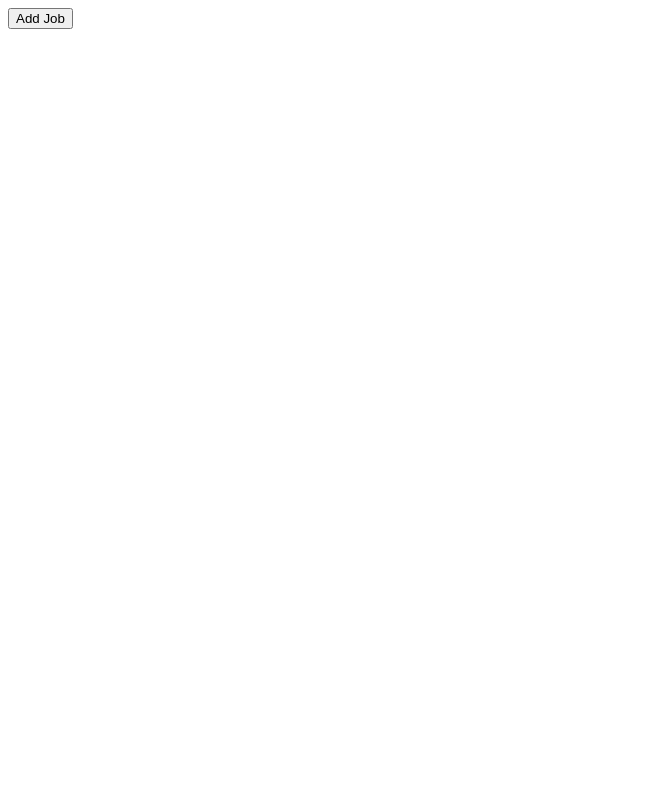
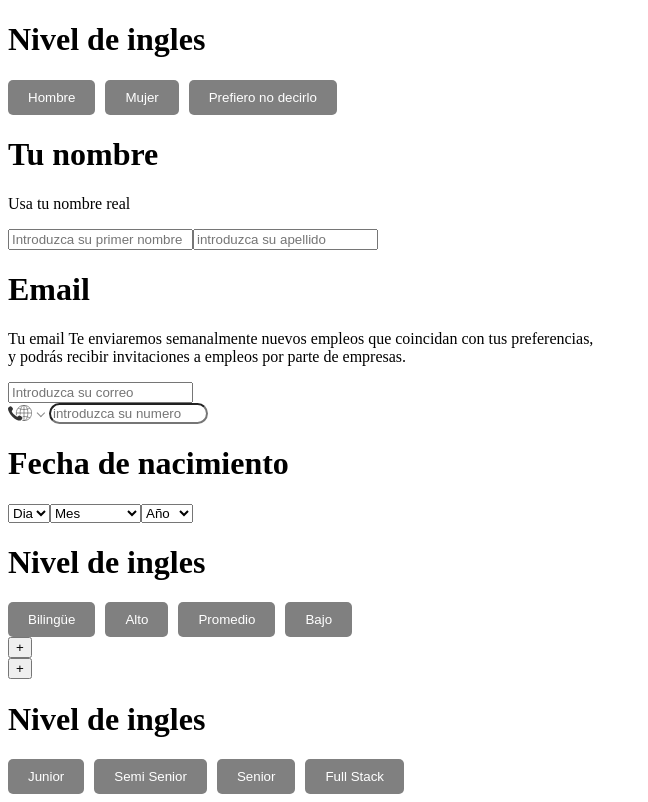
Before and after one commit to No-Country/c10-9-t-javareact, a React (Vite) app: page / in a window 1280 px wide. Shown: the whole page, without its empty margins (0-648 px from the left). Built offline with nearby package versions, Linux system fonts and the light colour scheme.

Commit message:
Trabajando en nuevas características

```diff
--- a/src/components/ProfessionalDescriptionInput.jsx
+++ b/src/components/ProfessionalDescriptionInput.jsx
@@ -1,53 +1,52 @@
-
 import React, { useState } from 'react'
+import JobSelector from '../containers/JobSelector'
+import SelectedJobs from '../containers/SelectedJobs'
 
 function ProfessionalDescriptionInput () {
+  const [showModal, setShowModal] = useState(false)
   const [selectedJobs, setSelectedJobs] = useState([])
-  const [showOptions, setShowOptions] = useState(false)
-  const [selectedOption, setSelectedOption] = useState(null)
+  const [availableJobs, setAvailableJobs] = useState([
+    'Software Developer',
+    'Data Analyst',
+    'Web Designer',
+    'Network Administrator'
+  ])
+  const [errorMessage, setErrorMessage] = useState(null)
 
-  const jobOptions = [
-    'Software Engineer',
-    'Data Scientist',
-    'Product Manager',
-    'UI/UX Designer',
-    'DevOps Engineer'
-  ]
-
-  const handleOptionClick = (option) => {
-    setSelectedOption(option)
-    setSelectedJobs([...selectedJobs, option])
-    setShowOptions(false)
+  const handleModalOpen = () => {
+    setShowModal(true)
   }
 
-  const handleRemoveJob = (job) => {
-    const updatedJobs = selectedJobs.filter((j) => j !== job)
-    setSelectedJobs(updatedJobs)
+  const handleModalClose = () => {
+    setShowModal(false)
+  }
+
+  const handleJobSelect = (job) => {
+    if (selectedJobs.includes(job)) {
+      setErrorMessage(`You've already selected ${job}`)
+      return
+    }
+    setSelectedJobs([...selectedJobs, job])
+    setAvailableJobs(availableJobs.filter((availableJob) => availableJob !== job))
+    setShowModal(false)
+  }
+
+  const handleJobRemove = (job) => {
+    setSelectedJobs(selectedJobs.filter((selectedJob) => selectedJob !== job))
+    setAvailableJobs([...availableJobs, job])
   }
 
   return (
     <div>
-      <div className='dropdown'>
-        <button className='dropbtn' onClick={() => setShowOptions(!showOptions)}>
-          Add Job
-        </button>
-        {showOptions && (
-          <div className='dropdown-content'>
-            {jobOptions.map((option) => (
-              <button key={option} onClick={() => handleOptionClick(option)}>
-                {option}
-              </button>
-            ))}
-          </div>
-        )}
-      </div>
-      <div className='selected-jobs'>
-        {selectedJobs.map((job) => (
-          <button key={job} onClick={() => handleRemoveJob(job)}>
-            {job} <span className='remove'>X</span>
-          </button>
-        ))}
-      </div>
+      <JobSelector
+        showModal={showModal}
+        availableJobs={availableJobs}
+        onModalOpen={handleModalOpen}
+        onModalClose={handleModalClose}
+        onJobSelect={handleJobSelect}
+        errorMessage={errorMessage}
+      />
+      <SelectedJobs selectedJobs={selectedJobs} onJobRemove={handleJobRemove} />
     </div>
   )
 }
--- a/src/components/TechnologyListInput.jsx
+++ b/src/components/TechnologyListInput.jsx
@@ -0,0 +1,54 @@
+import React, { useState } from 'react'
+import TechnologySelector from '../containers/TechnologySelector'
+import SelectedTechnologies from '../containers/SelectedTechnologies'
+
+function TechnologyListInput () {
+  const [showModal, setShowModal] = useState(false)
+  const [selectedTechnologies, setSelectedTechnologies] = useState([])
+  const [availableTech, setAvailableTech] = useState([
+    'React',
+    'Javascript',
+    'Figma',
+    'Python'
+  ])
+  const [errorMessage, setErrorMessage] = useState(null)
+
+  const handleModalOpen = () => {
+    setShowModal(true)
+  }
+
+  const handleModalClose = () => {
+    setShowModal(false)
+  }
+
+  const handleTechSelect = (tech) => {
+    if (selectedTechnologies.includes(tech)) {
+      setErrorMessage(`You've already selected ${tech}`)
+      return
+    }
+    setSelectedTechnologies([...selectedTechnologies, tech])
+    setAvailableTech(availableTech.filter((availableTech) => availableTech !== tech))
+    setShowModal(false)
+  }
+
+  const handleTechRemove = (tech) => {
+    setSelectedTechnologies(selectedTechnologies.filter((selectedTech) => selectedTech !== tech))
+    setAvailableTech([...availableTech, tech])
+  }
+
+  return (
+    <div>
+      <TechnologySelector
+        showModal={showModal}
+        availableTech={availableTech}
+        onModalOpen={handleModalOpen}
+        onModalClose={handleModalClose}
+        onTechSelect={handleTechSelect}
+        errorMessage={errorMessage}
+      />
+      <SelectedTechnologies selectedTechnologies={selectedTechnologies} onTechRemove={handleTechRemove} />
+    </div>
+  )
+}
+
+export default TechnologyListInput
--- /dev/null
+++ b/src/containers/JobSelector.jsx
@@ -0,0 +1,51 @@
+import React, { useState } from 'react'
+
+function JobSelector ({ showModal, availableJobs, onModalOpen, onModalClose, onJobSelect, errorMessage }) {
+  const [searchTerm, setSearchTerm] = useState('')
+
+  const handleSearchChange = (event) => {
+    setSearchTerm(event.target.value)
+  }
+
+  const filteredJob = availableJobs.filter((job) => {
+    return job.toLowerCase().includes(searchTerm.toLowerCase())
+  })
+
+  return (
+    <>
+      {availableJobs.length > 0 && (
+        <button onClick={onModalOpen}>+</button>
+      )}
+      {showModal && (
+        <div className='modal-wrapper'>
+          <div className='modal-backdrop' onClick={onModalClose}> </div>
+          <div className='modal-content'>
+            <button className='modal-close' onClick={onModalClose}>
+              X
+            </button>
+            <h2>Choose a tech job:</h2>
+            <div>
+              <input type='text' value={searchTerm} onChange={handleSearchChange} placeholder='Search job' />
+            </div>
+            {filteredJob.length > 0
+              ? (
+                <ul>
+                  {filteredJob.map((job) => (
+                    <li key={job} onClick={() => onJobSelect(job)}>
+                      {job}
+                    </li>
+                  ))}
+                </ul>
+                )
+              : (
+                <p>no matching job found</p>
+                )}
+            {errorMessage && <p className='error'>{errorMessage}</p>}
+          </div>
+        </div>
+      )}
+    </>
+  )
+}
+
+export default JobSelector
--- /dev/null
+++ b/src/containers/SelectedJobs.jsx
@@ -0,0 +1,15 @@
+import React from 'react'
+
+function SelectedJobs ({ selectedJobs, onJobRemove }) {
+  return (
+    <>
+      {selectedJobs.map((job) => (
+        <button key={job} onClick={() => onJobRemove(job)}>
+          {job} &times;
+        </button>
+      ))}
+    </>
+  )
+}
+
+export default SelectedJobs
--- /dev/null
+++ b/src/containers/SelectedTechnologies.jsx
@@ -0,0 +1,15 @@
+import React from 'react'
+
+function SelectedTechnologies ({ selectedTechnologies, onTechRemove }) {
+  return (
+    <>
+      {selectedTechnologies.map((tech) => (
+        <button key={tech} onClick={() => onTechRemove(tech)}>
+          {tech} &times;
+        </button>
+      ))}
+    </>
+  )
+}
+
+export default SelectedTechnologies
--- /dev/null
+++ b/src/containers/TechnologySelector.jsx
@@ -0,0 +1,51 @@
+import React, { useState } from 'react'
+
+function TechnologySelector ({ showModal, availableTech, onModalOpen, onModalClose, onTechSelect, errorMessage }) {
+  const [searchTerm, setSearchTerm] = useState('')
+
+  const handleSearchChange = (event) => {
+    setSearchTerm(event.target.value)
+  }
+
+  const filteredTech = availableTech.filter((tech) => {
+    return tech.toLowerCase().includes(searchTerm.toLowerCase())
+  })
+
+  return (
+    <>
+      {availableTech.length > 0 && (
+        <button onClick={onModalOpen}>+</button>
+      )}
+      {showModal && (
+        <div className='modal-wrapper'>
+          <div className='modal-backdrop' onClick={onModalClose}> </div>
+          <div className='modal-content'>
+            <button className='modal-close' onClick={onModalClose}>
+              X
+            </button>
+            <h2>Choose a tech job:</h2>
+            <div>
+              <input type='text' value={searchTerm} onChange={handleSearchChange} placeholder='Search technology' />
+            </div>
+            {filteredTech.length > 0
+              ? (
+                <ul>
+                  {filteredTech.map((tech) => (
+                    <li key={tech} onClick={() => onTechSelect(tech)}>
+                      {tech}
+                    </li>
+                  ))}
+                </ul>
+                )
+              : (
+                <p>No matching technologies found</p>
+                )}
+            {errorMessage && <p className='error'>{errorMessage}</p>}
+          </div>
+        </div>
+      )}
+    </>
+  )
+}
+
+export default TechnologySelector
--- a/src/routes/App.jsx
+++ b/src/routes/App.jsx
@@ -1,9 +1,25 @@
 import React from 'react'
-import ProfessionalDescriptionInput from '../components/ProfessionalDescriptionInput'
-
+import Contact from '../components/ContactInfoInput'
+import GenderComponent from '../components/GenderComponent'
+import TechnologyListInput from '../components/TechnologyListInput'
+import PhoneNumber from '../components/PhoneNumber'
+import DateOfBirth from '../components/DateOfBirthInput'
+import EnglishLevel from '../components/EnglishLevelInput'
+import ProffesionalDescription from '../components/ProfessionalDescriptionInput'
+import ProfessionalLevel from '../components/ProfessionalLevelInput'
 function App () {
   return (
-    <ProfessionalDescriptionInput />
+    <>
+      <GenderComponent />
+      <Contact />
+      <PhoneNumber />
+      <DateOfBirth />
+      <EnglishLevel />
+      <ProffesionalDescription />
+      <TechnologyListInput />
+      <ProfessionalLevel />
+
+    </>
   )
 }
 
```
